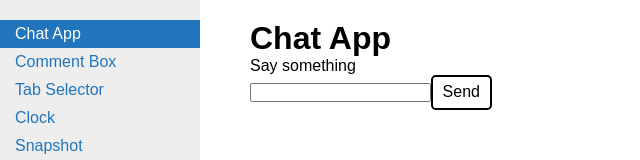
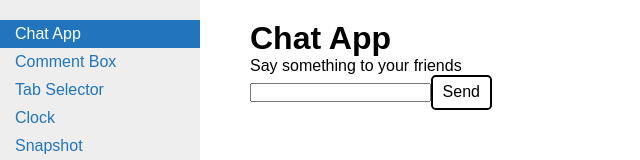
Before and after one commit to SiqiaoLi/small-components, a React (Create React App) app: page /chat in a window 1280 px wide. Shown: the top 160 px of the page, without its empty margins (0-640 px from the left). Built offline with nearby package versions, Linux system fonts and the light colour scheme.

Commit message:
change label

```diff
--- a/src/pages/ChatApp.js
+++ b/src/pages/ChatApp.js
@@ -21,7 +21,7 @@ const ChatApp = () => {
     <div>
       <h1>Chat App</h1>
       <div>
-        <label htmlFor="chat">Say something</label>
+        <label htmlFor="chat">Say something to your friends</label>
         <br />
         <input id="chat" value={inputMsg} onChange={handleInput} />
         <button onClick={handleSend}>Send</button>
```
